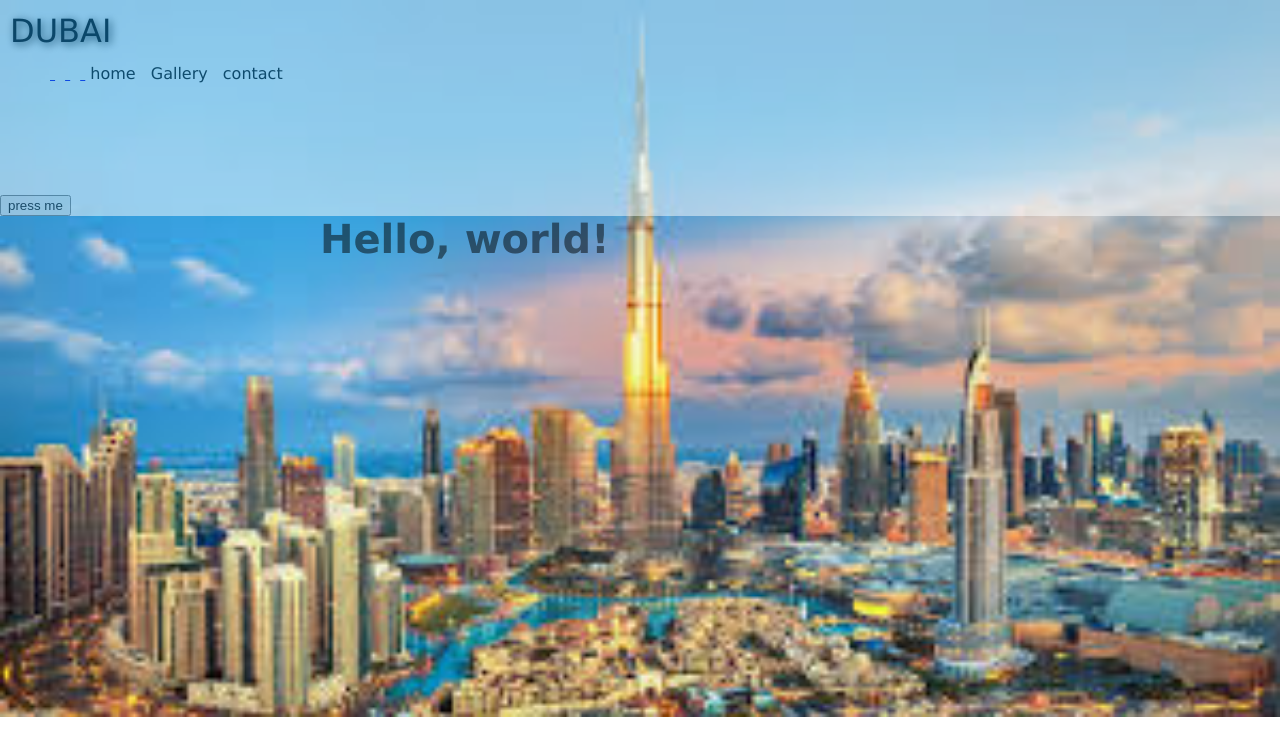
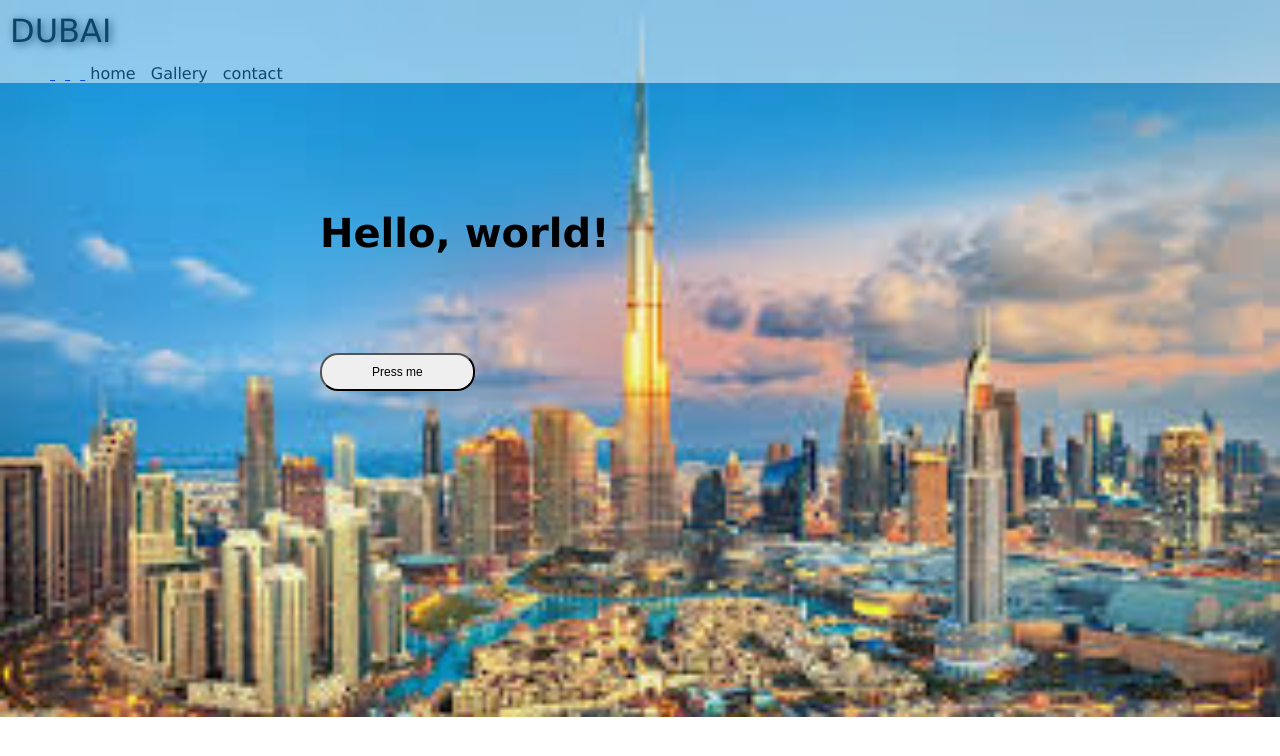
Before and after one commit to ERMAYANI/latihan-2, a plain HTML site: page index.html in a window 1280 px wide. Shown: the top 756 px of the page. Drawn offline with Linux system fonts and the light colour scheme.

Commit message:
perubahan pada script

```diff
--- a/index.html
+++ b/index.html
@@ -20,13 +20,15 @@
       <li>contact</li>
     </ul>
   </div>
-  <h1 id="txhello">Hello, world!</h1>
-  <button  onclick="kelik() id="btn1">press me</button>
- <script>
+  </nav>
+    <h1 id="txhello">Hello, world!</h1>
+    <button onclick ="kelik()" id= "btn1">Press me</button>
+    <script>
      function kelik (){
       alert("contoh Script Bahasa JavaScript")
 
      }
+     </script>
 
- <body>
+ </body>
 </html>
```
